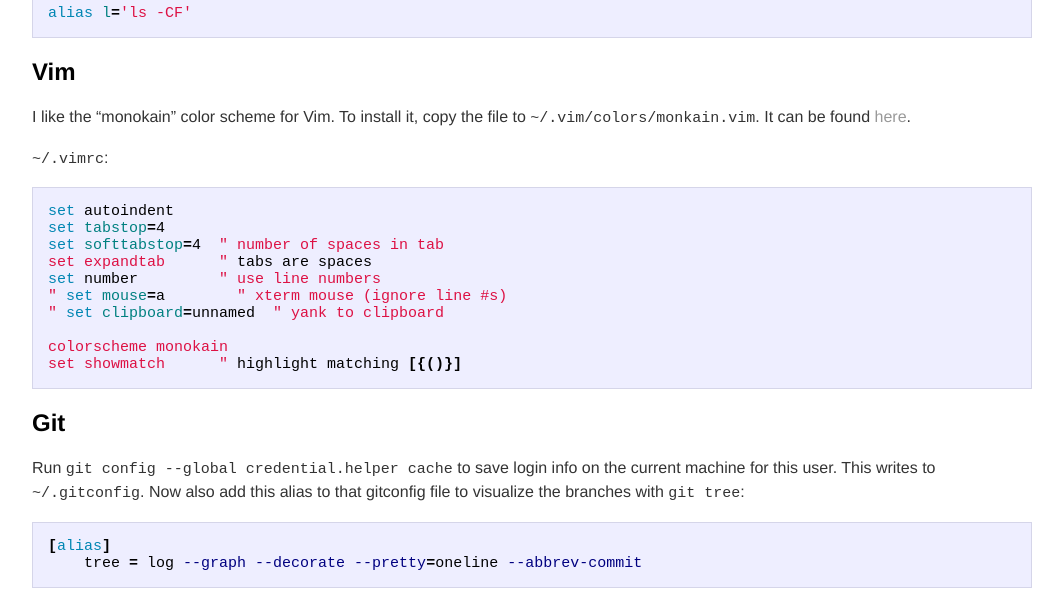
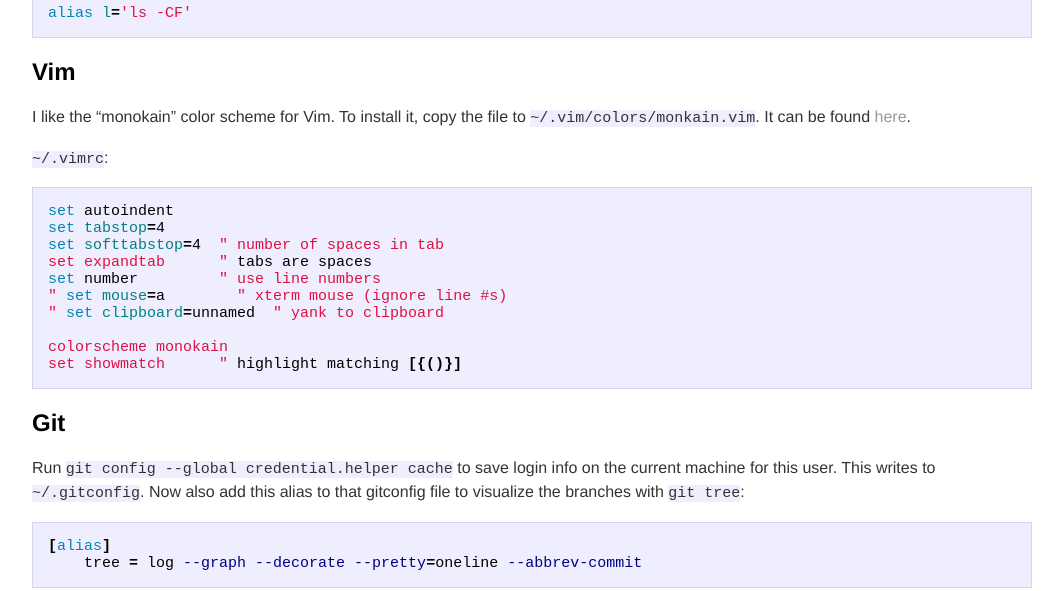
Before and after one commit to kcorder/kcorder.github.io, a Jekyll site: the page built from _posts/2021-01-13-term-configs.md, in a window 1280 px wide. Shown: the part 715-1306 px from the top of the page, without its empty margins (108-1171 px from the left). Built offline with Jekyll 4.4.1, drawn with Linux system fonts in a browser that asks for light colours.

Commit message:
Update main.css

```diff
--- a/css/main.css
+++ b/css/main.css
@@ -144,4 +144,5 @@ ul.posts li {
 .post code {
     font-size: 15px;
     overflow:auto;
+    background-color: #eef;
 }
```
